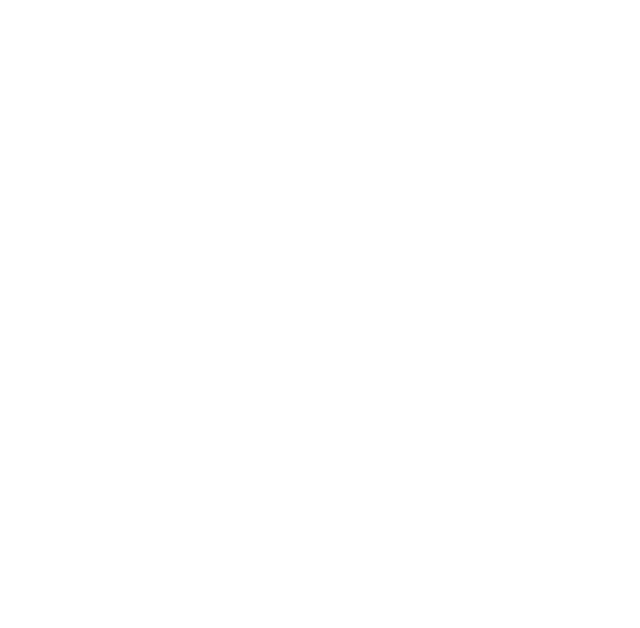
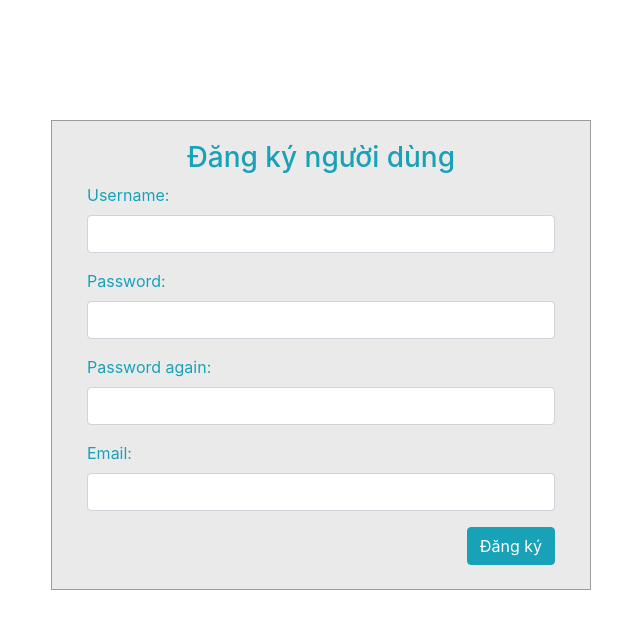
Before and after one commit to Phamdinhthe25938/Case_md_6_FE, an Angular app: page /registerUser in a window 1280 px wide. Before the commit this address led to /. Shown: the top 628 px of the page, without its empty margins (319-959 px from the left). Built offline with nearby package versions, Linux system fonts and the light colour scheme.

Commit message:
add phan quyen user admin enterprise

```diff
--- a/src/app/LoginAndRegister/Register/user-register/user-register.component.css
+++ b/src/app/LoginAndRegister/Register/user-register/user-register.component.css
@@ -0,0 +1,13 @@
+#login .container #login-row #login-column #login-box {
+  margin-top: 120px;
+  max-width: 600px;
+  height: 320px;
+  border: 1px solid #9C9C9C;
+  background-color: #EAEAEA;
+}
+#login .container #login-row #login-column #login-box #login-form {
+  padding: 20px;
+}
+#login .container #login-row #login-column #login-box #login-form #register-link {
+  margin-top: -85px;
+}
--- a/src/app/LoginAndRegister/Register/user-register/user-register.component.html
+++ b/src/app/LoginAndRegister/Register/user-register/user-register.component.html
@@ -1 +1,40 @@
-<p>user-register works!</p>
+<link href="//maxcdn.bootstrapcdn.com/bootstrap/4.1.1/css/bootstrap.min.css" rel="stylesheet" id="bootstrap-css">
+<script src="//maxcdn.bootstrapcdn.com/bootstrap/4.1.1/js/bootstrap.min.js"></script>
+<script src="//cdnjs.cloudflare.com/ajax/libs/jquery/3.2.1/jquery.min.js"></script>
+<!------ Include the above in your HEAD tag ---------->
+<div id="login">
+  <div class="container">
+    <div id="login-row" class="row justify-content-center align-items-center">
+      <div id="login-column" class="col-md-6">
+        <div id="login-box" class="col-md-12" style="height: 470px">
+          <form id="login-form" class="form" [formGroup]="registerUserForm" (ngSubmit)="registerUser()">
+            <h3 class="text-center text-info">Đăng ký người dùng </h3>
+            <div class="form-group">
+              <label for="username" class="text-info">Username:</label><br>
+              <input type="text"  id="username" class="form-control" formControlName="username">
+            </div>
+            <p *ngIf="!registerUserForm.get('username')?.valid && registerUserForm.get('username')?.touched" style="color: red">Không được để trống</p>
+            <div class="form-group">
+              <label for="password" class="text-info">Password:</label><br>
+              <input type="text" name="password" id="password" class="form-control" formControlName="password">
+            </div>
+            <p *ngIf="!registerUserForm.get('password')?.valid && registerUserForm.get('password')?.touched" style="color: red">Không được để trống</p>
+            <div class="form-group">
+              <label for="passwordAgain" class="text-info">Password again:</label><br>
+              <input type="text" name="password" id="passwordAgain" class="form-control" formControlName="password">
+            </div>
+            <p *ngIf="!registerUserForm.get('password')?.valid && registerUserForm.get('password')?.touched" style="color: red">Không được để trống</p>
+            <div class="form-group">
+              <label for="password" class="text-info">Email:</label><br>
+              <input type="text" name="password" id="email" class="form-control" formControlName="email">
+            </div>
+            <p *ngIf="!registerUserForm.get('email')?.valid && registerUserForm.get('email')?.touched" style="color: red">Không được để trống</p>
+            <div class="form-group" style="display: flex;justify-content: right">
+              <input style="" type="submit" name="submit" class="btn btn-info btn-md" value="Đăng ký">
+            </div>
+          </form>
+        </div>
+      </div>
+    </div>
+  </div>
+</div>
--- a/src/app/LoginAndRegister/Register/user-register/user-register.component.ts
+++ b/src/app/LoginAndRegister/Register/user-register/user-register.component.ts
@@ -1,4 +1,6 @@
 import { Component, OnInit } from '@angular/core';
+import {LoginService} from "../../../services/login/login.service";
+import {FormControl, FormGroup, Validators} from "@angular/forms";
 
 @Component({
   selector: 'app-user-register',
@@ -7,9 +9,18 @@ import { Component, OnInit } from '@angular/core';
 })
 export class UserRegisterComponent implements OnInit {
 
-  constructor() { }
+  constructor(private loginService:LoginService ) { }
 
   ngOnInit(): void {
   }
-
+  registerUserForm = new FormGroup({
+    username: new FormControl("", Validators.required),
+    password: new FormControl("", Validators.required),
+    email:new FormControl("", Validators.required),
+  })
+  registerUser(){
+      this.loginService.registerUser(this.registerUserForm.value).subscribe(()=>{
+          alert("Đăng ký thành công !");
+      })
+  }
 }
--- a/src/app/LoginAndRegister/login/login.component.html
+++ b/src/app/LoginAndRegister/login/login.component.html
@@ -20,13 +20,12 @@
               <input type="text" name="password" id="password" class="form-control" formControlName="password">
             </div>
             <p *ngIf="!loginForm.get('password')?.valid && loginForm.get('password')?.touched" style="color: red">Không được để trống</p>
-
             <div class="form-group">
               <label for="remember-me" class="text-info"><span>Remember me</span> <span><input id="remember-me" name="remember-me" type="checkbox"></span></label><br>
               <input type="submit" name="submit" class="btn btn-info btn-md" value="submit">
             </div>
             <div id="register-link" class="text-right">
-              <a  routerLink="register" class="text-info">Register here</a>
+              <a  routerLink="" class="text-info">Register here</a>
             </div>
           </form>
         </div>
--- a/src/app/LoginAndRegister/login/login.component.ts
+++ b/src/app/LoginAndRegister/login/login.component.ts
@@ -29,6 +29,11 @@ export class LoginComponent implements OnInit {
       this.loginService.setToken(data.token);
       if(data.roles.name==="ROLE_ADMIN"){
           this.router.navigate(["/admin"]);
+      }else if(data.roles.name==="ROLE_ENTERPRISE"){
+        this.router.navigate(["/enterprise"]);
+      }
+      else if(data.roles.name==="ROLE_USER"){
+        this.router.navigate(["/user"]);
       }
     })
   }
--- a/src/app/app-routing.module.ts
+++ b/src/app/app-routing.module.ts
@@ -8,11 +8,13 @@ import {AdminGuard} from "./admin/admin.guard";
 import {EnterpriseGuard} from "./enterprise/enterprise.guard";
 import {AppUserModule} from "./user/AppUser.module";
 import {UserGuard} from "./user/user.guard";
+import {UserRegisterComponent} from "./LoginAndRegister/Register/user-register/user-register.component";
 
 
 const routes: Routes = [
   {path: '', component: LoginComponent},
-  {path: 'register', component:EnterpriseRegisterComponent},
+  {path: 'registerEnterprise', component:EnterpriseRegisterComponent},
+  {path: 'registerUser', component:UserRegisterComponent},
   {path: 'admin', loadChildren: () => import('../app/admin/admin.module').then(module => module.AdminModule),
   canActivate: [AdminGuard]
 },
--- a/src/app/enterprise/enterprise.guard.ts
+++ b/src/app/enterprise/enterprise.guard.ts
@@ -1,15 +1,23 @@
 import { Injectable } from '@angular/core';
 import { ActivatedRouteSnapshot, CanActivate, RouterStateSnapshot, UrlTree } from '@angular/router';
 import { Observable } from 'rxjs';
+import {LoginService} from "../services/login/login.service";
 
 @Injectable({
   providedIn: 'root'
 })
 export class EnterpriseGuard implements CanActivate {
+  constructor(private loginService: LoginService) {
+  }
   canActivate(
     route: ActivatedRouteSnapshot,
     state: RouterStateSnapshot): Observable<boolean | UrlTree> | Promise<boolean | UrlTree> | boolean | UrlTree {
-    return true;
+    let userToken = this.loginService.getUserToken();
+    if(userToken.roles.name == "ROLE_ENTERPRISE"){
+      return true;
+    }
+
+    return false;
   }
 
 }
--- a/src/app/services/login/login.service.ts
+++ b/src/app/services/login/login.service.ts
@@ -28,6 +28,9 @@ export class LoginService {
   register(enterprise: any): Observable<any>{
     return this.http.post<any>("http://localhost:8080/register/enterprise",enterprise);
   }
+  registerUser(user:any){
+    return this.http.post<any>("http://localhost:8080/register/user",user);
+  }
   findAll():Observable<Field[]>{
     return this.http.get<any>("http://localhost:8080/register/findAllField");
   }
--- a/src/app/user/user.guard.ts
+++ b/src/app/user/user.guard.ts
@@ -1,15 +1,23 @@
 import { Injectable } from '@angular/core';
 import { ActivatedRouteSnapshot, CanActivate, RouterStateSnapshot, UrlTree } from '@angular/router';
 import { Observable } from 'rxjs';
+import {LoginService} from "../services/login/login.service";
 
 @Injectable({
   providedIn: 'root'
 })
 export class UserGuard implements CanActivate {
+  constructor(private loginService: LoginService) {
+  }
   canActivate(
     route: ActivatedRouteSnapshot,
     state: RouterStateSnapshot): Observable<boolean | UrlTree> | Promise<boolean | UrlTree> | boolean | UrlTree {
-    return true;
+    let userToken = this.loginService.getUserToken();
+    if(userToken.roles.name == "ROLE_USER") {
+      return true;
+    }
+
+    return false;
   }
 
 }
```
